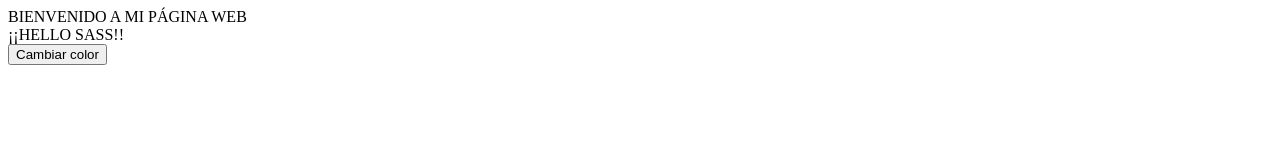
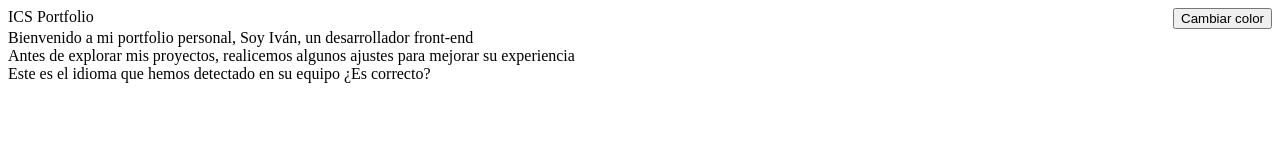
Before and after one commit to IvanDevCel/portfolio-web, a website built with Vite: page index.html in a window 1280 px wide. Built offline with nearby package versions, Linux system fonts and the light colour scheme.

Commit message:
added text structure

```diff
--- a/index.html
+++ b/index.html
@@ -7,10 +7,22 @@
   </head>
   <script type="module" src="/main.js"></script>
   <body>
-    <div id="welcomeMessage"></div>
-    <div id="">
-      <div class="vite-container">¡¡HELLO SASS!!</div>
+    <nav class="navBar">
+      <span>ICS Portfolio</span>
+      <button class="toggle-theme" value="ChangeColor">Cambiar color</button>
+    </nav>
+
+    <div id="welcomeMessage">
+      <div class="boxContainer" hidden>
+        <span>Bienvenido a mi portfolio personal, Soy Iván, un desarrollador front-end</span>
+      </div>
+      <div class="boxContainer" hidden>
+        <span>Antes de explorar mis proyectos, realicemos algunos ajustes para mejorar su experiencia</span>
+      </div>
+      <div class="boxContainer" hidden>
+        <span>Este es el idioma que hemos detectado en su equipo ¿Es correcto?</span>
+      </div>
     </div>
-    <button class="toggle-theme" value="ChangeColor">Cambiar color</button>
+
   </body>
 </html>
--- a/main.js
+++ b/main.js
@@ -1,31 +1,14 @@
 import './style.scss'
-
-/*function displayWelcomeMessage() {
-  if (document.cookie.includes('isVisited')) {
-    console.log('Welcome back!');
-  } else {
-
-  }
-}
-
-// Llama a esta función para mostrar el mensaje de bienvenida
-displayWelcomeMessage();*/
-  function toggleTheme() {
-    const bodyToggle = document.body;
-    bodyToggle.classList.toggle('dark-theme');
-    //console.log(toggleButton);
-  }
-  document.querySelector('.toggle-theme').addEventListener('click', toggleTheme);
-
 
 document.addEventListener('DOMContentLoaded', function() {
   function setCookie() {
     const welcomeDiv = document.getElementById('welcomeMessage');
 
     if (!document.cookie.includes('isVisited')) {
-      welcomeDiv.innerHTML = 'BIENVENIDO A MI PÁGINA WEB';
-    }else{
-      welcomeDiv.innerHTML = 'Hola de nuevo';
+      let welcomeBlock = document.querySelectorAll('#welcomeMessage .boxContainer');
+      welcomeBlock.forEach(function(element){
+        element.style.display = 'block';
+      })
     }
 
     const date = new Date();
@@ -37,4 +20,12 @@
   // Llama a la función para mostrar el mensaje de bienvenida
   setCookie();
 
+  function toggleTheme() {
+    const bodyToggle = document.body;
+    bodyToggle.classList.toggle('dark-theme');
+    //console.log(toggleButton);
+  }
+
+  document.querySelector('.toggle-theme').addEventListener('click', toggleTheme);
+
 });
--- a/style.scss
+++ b/style.scss
@@ -1,3 +1,10 @@
+
+/*Tema negro de la web*/
+.navBar{
+    display: flex;
+    flex-direction: row;
+    justify-content: space-between;
+}
 .dark-theme{
     background-color:black;
     p,a, div, span{
```
